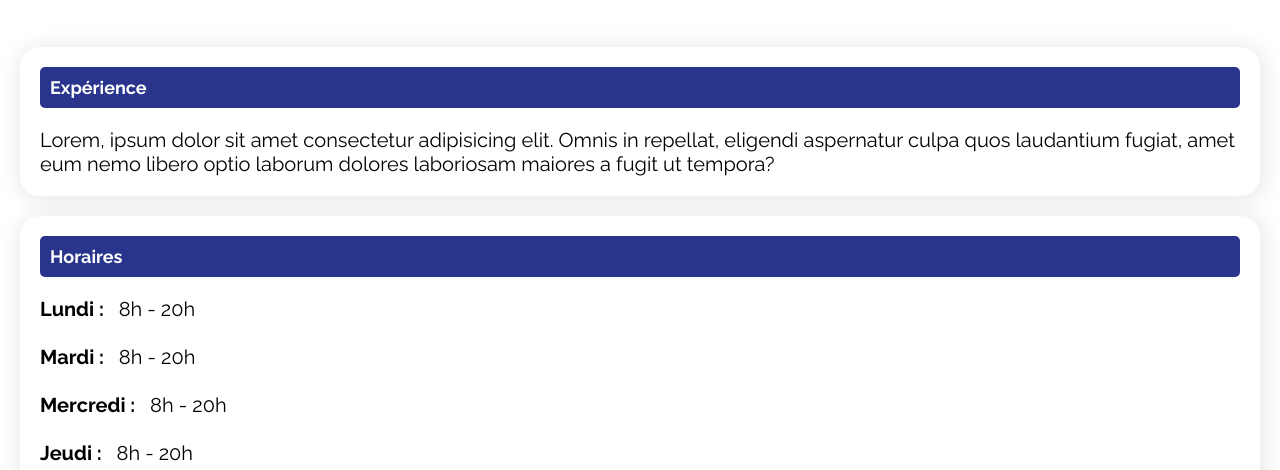
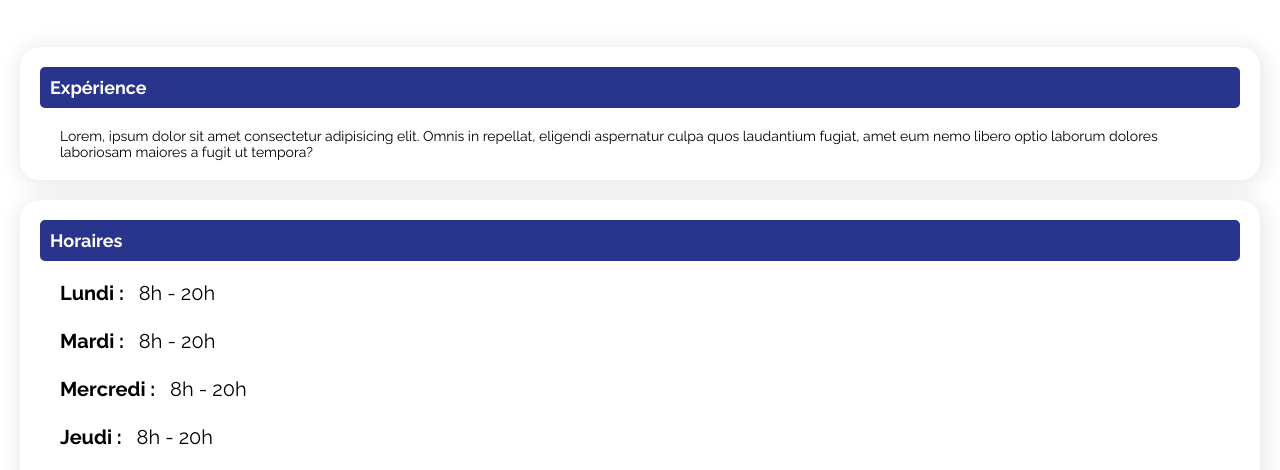
Before and after one commit to antoineThomasCode/Laurence, a website: page index.html in a window 1280 px wide. Shown: the part 287-757 px from the top of the page. Drawn offline with Linux system fonts and the light colour scheme.

Commit message:
adde sction

```diff
--- a/index.html
+++ b/index.html
@@ -35,7 +35,7 @@
                 <div>
                     <article>
                         <h3>Expérience</h3>
-                        <p>Lorem, ipsum dolor sit amet consectetur adipisicing elit. Omnis in repellat, eligendi aspernatur culpa quos laudantium fugiat, amet eum nemo libero optio laborum dolores laboriosam maiores a fugit ut tempora?</p>
+                        <p class="experience">Lorem, ipsum dolor sit amet consectetur adipisicing elit. Omnis in repellat, eligendi aspernatur culpa quos laudantium fugiat, amet eum nemo libero optio laborum dolores laboriosam maiores a fugit ut tempora?</p>
                     </article>
                 </div>
                 <div>
--- a/sass/pages/homepage.scss
+++ b/sass/pages/homepage.scss
@@ -111,9 +111,14 @@ main {
                         padding: 10px;
                         border-radius: 5px;
                     }
+                    .experience {
+                        font-size: 0.7em;
+
+                    }
                     > p {
                         font-size: 1em;
                         color: black;
+                        padding: 0 20px;
 
                         > span {
                             margin-right: 10px;
```
Also changed, not shown: css/style.css, 1 other file.
